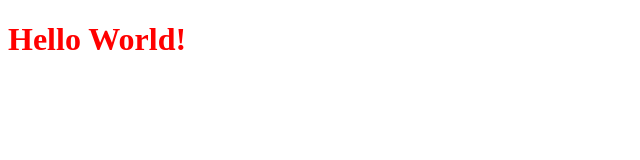
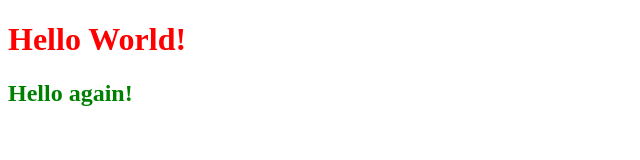
Before and after one commit to Nurik0923/mytestsite, a plain HTML site: page index.html in a window 1280 px wide. Shown: the whole page, without its empty margins (0-640 px from the left). Drawn offline with Linux system fonts and the light colour scheme.

Commit message:
Add subtitle

```diff
--- a/css/style.css
+++ b/css/style.css
@@ -1,3 +1,6 @@
 h1{
     color: red;
 }
+h2{
+    color: green;
+}
--- a/index.html
+++ b/index.html
@@ -8,5 +8,6 @@
 </head>
 <body>
     <h1>Hello World!</h1>
+    <h2>Hello again!</h2>
 </body>
 </html>
```
